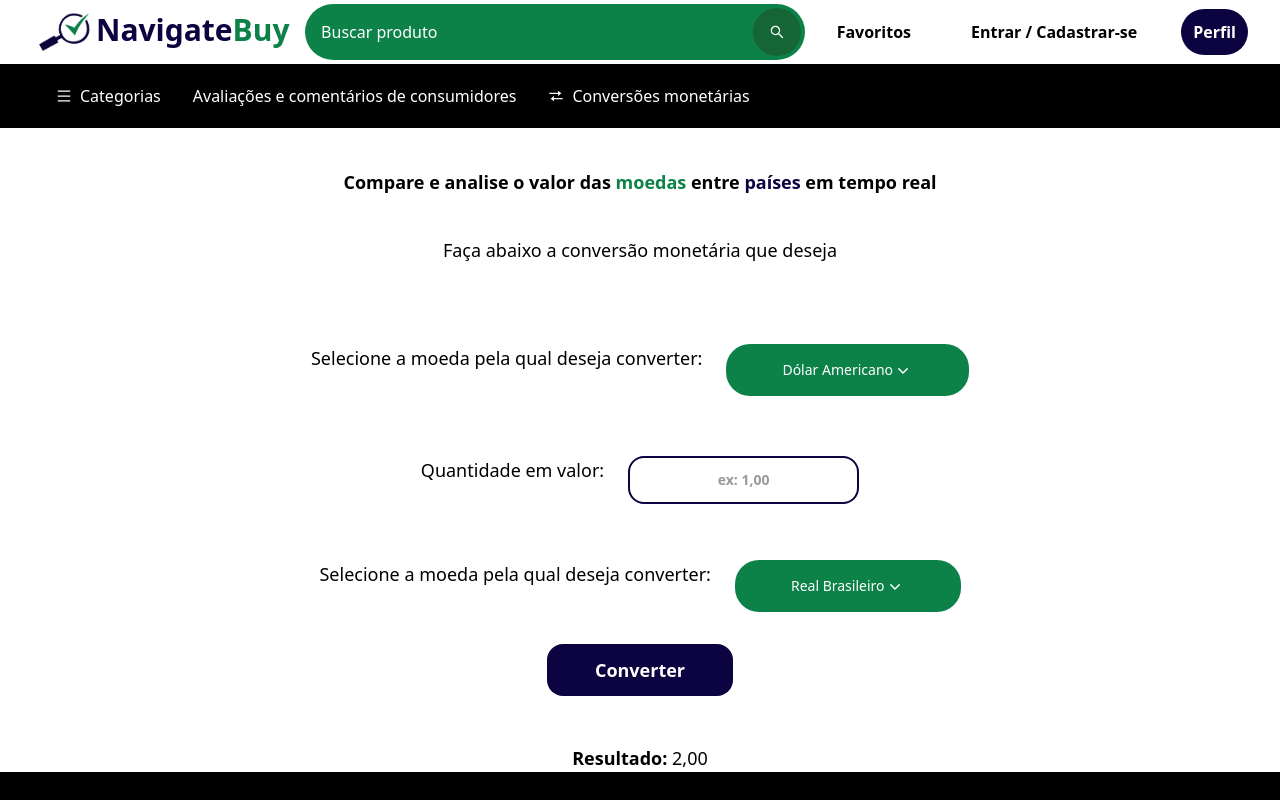
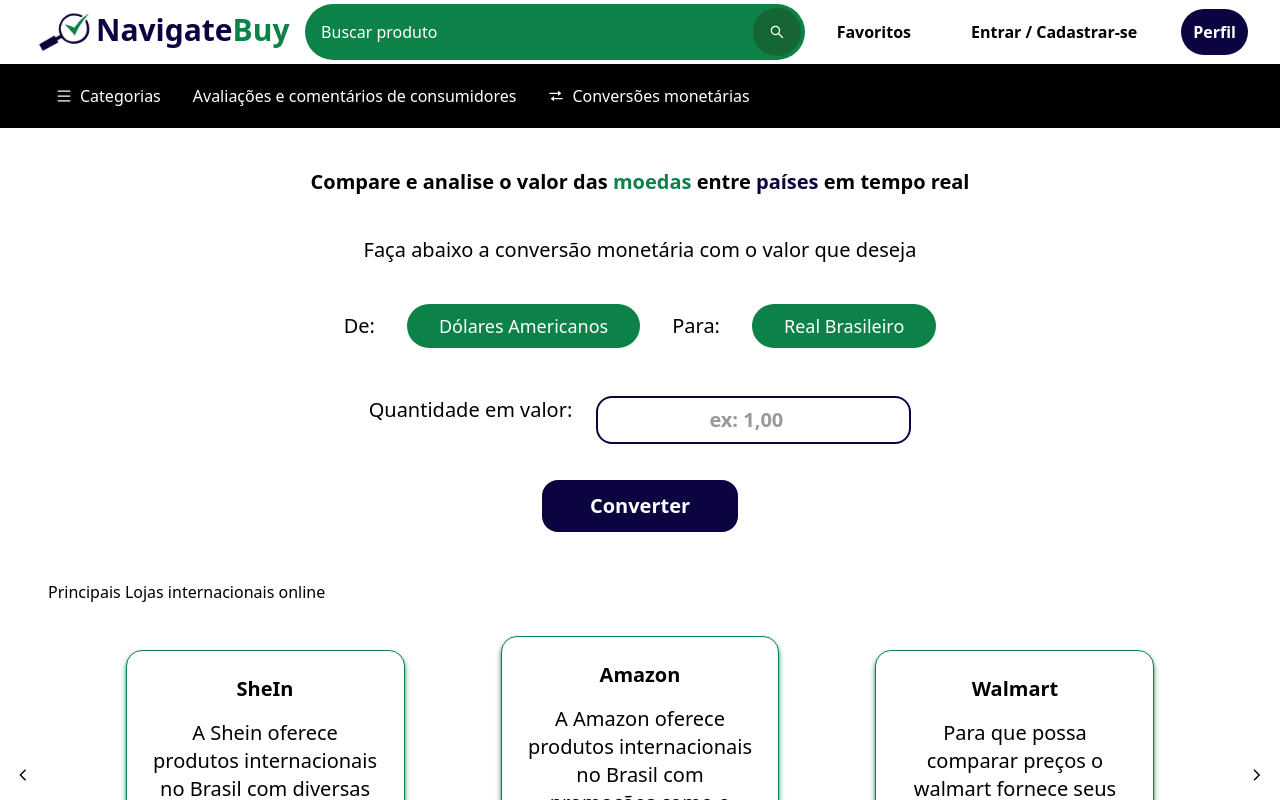
Before and after one commit to LuisaSantosSilva/NavigateBuyTCC, a Next.js app: page /conversoes in a window 1280 px wide. Shown: the top 800 px of the page. Built offline with nearby package versions, Linux system fonts and the light colour scheme.

Commit message:
página conversões atualizada

```diff
--- a/src/pages/conversoes.tsx
+++ b/src/pages/conversoes.tsx
@@ -1,98 +1,154 @@
-import Link from "next/link";
+import Link from "next/link"
 import Navbar from "../components/navbar";
 import Footer from "../components/footer";
-import { Menu, MenuButton, MenuItem, MenuItems } from "@headlessui/react";
-import { ChevronDownIcon } from "@heroicons/react/20/solid";
+import { Menu, MenuButton } from "@headlessui/react";
+import { MdArrowForwardIos, MdArrowBackIosNew } from "react-icons/md";
 import "../app/globals.css";
-import React from 'react'
+import React, { useState } from 'react';
 
-const conversoes = () => {
+const formatNumber = (num: number) => {
+    return new Intl.NumberFormat('pt-BR', {
+        minimumFractionDigits: 2,
+        maximumFractionDigits: 2
+    }).format(num);
+};
+
+const Conversoes = () => {
+    const [amount, setAmount] = useState<number>(0);
+    const [fromCurrency] = useState<string>('USD');
+    const [toCurrency] = useState<string>('BRL');
+    const [result, setResult] = useState<number | null>(null);
+    const [error, setError] = useState<string | null>(null);
+
+    const handleConversion = async () => {
+
+        if (isNaN(amount) || amount <= 0) {
+            setError('Por favor, insira um valor numérico válido.');
+            setResult(null);
+            return;
+        }
+
+        try {
+            const response = await fetch(`https://economia.awesomeapi.com.br/json/last/${fromCurrency}-${toCurrency}`);
+            const data = await response.json();
+            const rate = data[`${fromCurrency}${toCurrency}`].bid;
+            setResult(amount * parseFloat(rate));
+            setError(null);
+        } catch (error) {
+            setError('Erro ao buscar dados de conversão.');
+            setResult(null);
+        }
+    };
+
     return (
         <main>
             <Navbar />
             <div className="container text-center mt-10">
-                <div className="font-bold text-lg mb-8">
+                <div className="font-bold text-xl mb-8">
                     <p>
                         Compare e analise o valor das
                         <span className="text-navigategreen"> moedas</span> entre
                         <span className="text-navigateblue"> países</span> em tempo real
                     </p>
                 </div>
-                <div className="text-lg mt-10">
-                    <p>Faça abaixo a conversão monetária que deseja</p>
+                <div className="text-xl mt-10">
+                    <p>Faça abaixo a conversão monetária com o valor que deseja</p>
                 </div>
-                <div className="flex justify-center text-lg mt-20">
-                    <div className="mr-6">
-                        <p>Selecione a moeda pela qual deseja converter:</p>
+                <div className="flex justify-center items-center mt-10">
+                    <div className="flex items-center space-x-8">
+                        <div className="text-xl">
+                            <p>De:</p>
                         </div>
                         <Menu as="div" className="relative inline-block text-left">
-                        <div className="mb-3">
-                            <MenuButton className="inline-flex w-full justify-center rounded-3xl px-14 py-4 text-sm bg-navigategreen text-white hover:bg-green-600 max-[400px]:px-7 max-[400px]:py-2 ">
-                                Dólar Americano
-                                <ChevronDownIcon aria-hidden="true" className="h-5 w-5 text-white" />
+                            <MenuButton value={fromCurrency} className="inline-flex w-full justify-center rounded-3xl px-8 py-2 text-lg bg-navigategreen text-white max-[450px]:px-3 max-[400px]:py-2">
+                                <p>Dólares Americanos</p>
                             </MenuButton>
+                        </Menu>
+                        <div className="text-xl">
+                            <p>Para:</p>
                         </div>
-                        <MenuItems transition className="right-0 z-10 mt-2 w-56 origin-top-right rounded-xl bg-white border-2 border-navigategreen transition focus:outline-none data-[closed]:scale-95 data-[closed]:transform data-[closed]:opacity-0 data-[enter]:duration-100 data-[leave]:duration-75 data-[enter]:ease-out data-[leave]:ease-in">
-                            <MenuItem>
-                                <a href="#" className="block px-4 py-2 text-sm text-black data-[focus]:font-bold border-b border-navigategreen">
-                                    Real Brasileiro
-                                </a>
-                            </MenuItem>
-                            <MenuItem>
-                                <a href="#" className="block px-4 py-2 text-sm text-black data-[focus]:font-bold border-b border-navigategreen">
-                                    Euro
-                                </a>
-                            </MenuItem>
-                            <MenuItem>
-                                <a href="#" className="block px-4 py-2 text-sm text-black data-[focus]:font-bold border-b border-navigategreen">
-                                    Dólar Americano
-                                </a>
-                            </MenuItem>
-                        </MenuItems>
+                        <Menu as="div" className="relative inline-block text-left">
+                            <MenuButton value={toCurrency} className="inline-flex w-full justify-center rounded-3xl px-8 py-2 text-lg bg-navigategreen text-white max-[450px]:px-3 max-[400px]:py-2">
+                                <p>Real Brasileiro</p>
+                            </MenuButton>
                         </Menu>
                     </div>
-                <div className="flex justify-center text-lg mt-12">
+                </div>
+                <div className="flex justify-center text-xl mt-12">
                     <p className="mr-6">Quantidade em valor:</p>
-                    <input placeholder="ex: 1,00" className="mb-2 rounded-2xl px-1 py-3 text-sm border-2 text-center placeholder-opacity-40 font-semibold placeholder-black border-navigateblue bg-white text-black" />
+                    <input
+                        type="number"
+                        step="0.01"
+                        value={amount === 0 ? '' : amount}
+                        onChange={(e) => setAmount(parseFloat(e.target.value))}
+                        placeholder="ex: 1,00"
+                        className="mb-2 rounded-2xl px-1 py-2 border-2 text-center placeholder-opacity-40 font-semibold placeholder-black border-navigateblue bg-white text-black"
+                    />
                 </div>
-                <div className="flex justify-center text-lg mt-12">
-                    <div className="mr-6">
-                        <p>Selecione a moeda pela qual deseja converter:</p>
+                <button
+                    onClick={handleConversion}
+                    className="inline-flex justify-center mt-7 mb-12 rounded-2xl bg-navigateblue px-12 py-3 text-xl font-semibold text-white hover:bg-blue-600"
+                >
+                    Converter
+                </button>
+                {result !== null && (
+                    <div className="flex justify-center">
+                        <p className="text-xl"><span className="font-bold">Resultado: </span>R$ {result !== null ? formatNumber(result) : '0,00'}</p>
                     </div>
-                    <Menu as="div" className="relative inline-block text-left">
-                        <div className="mb-3">
-                            <MenuButton className="inline-flex w-full justify-center rounded-3xl px-14 py-4 text-sm bg-navigategreen text-white hover:bg-green-600 max-[400px]:px-7 max-[400px]:py-2 ">
-                                Real Brasileiro
-                                <ChevronDownIcon aria-hidden="true" className="h-5 w-5 text-white" />
-                            </MenuButton>
+                )}
+                {error && (
+                    <div className="flex justify-center">
+                        <p className="text-xl text-red-500">{error}</p>
                     </div>
-                        <MenuItems transition className="right-0 z-10 mt-2 w-56 origin-top-right rounded-xl bg-white border-2 border-navigategreen transition focus:outline-none data-[closed]:scale-95 data-[closed]:transform data-[closed]:opacity-0 data-[enter]:duration-100 data-[leave]:duration-75 data-[enter]:ease-out data-[leave]:ease-in">
-                            <MenuItem>
-                                <a href="#" className="block px-4 py-2 text-sm text-black data-[focus]:font-bold border-b border-navigategreen">
-                                    Real Brasileiro
-                                </a>
-                            </MenuItem>
-                            <MenuItem>
-                                <a href="#" className="block px-4 py-2 text-sm text-black data-[focus]:font-bold border-b border-navigategreen">
-                                    Euro
-                                </a>
-                            </MenuItem>
-                            <MenuItem>
-                                <a href="#" className="block px-4 py-2 text-sm text-black data-[focus]:font-bold border-b border-navigategreen">
-                                    Dólar Americano
-                                </a>
-                            </MenuItem>
-                        </MenuItems>
-                    </Menu>
+                )}
+                <div className="flex justify-start ml-12 max-[450px]:justify-center">
+                    <p>Principais Lojas internacionais online</p>
                 </div>
-                <button className="inline-flex justify-center mt-5 mb-12 rounded-2xl bg-navigateblue px-12 py-3 text-lg font-semibold text-white hover:bg-blue-600">Converter</button>
-                <div className="flex justify-center">
-                    <p className="text-lg"><span className="font-bold">Resultado:</span> 2,00</p>
+                <div className="flex items-center justify-center space-x-24 mt-4 px-4 py-4">
+                    <MdArrowBackIosNew />
+                    <div className="rounded-2xl border shadow-md border-navigategreen shadow-navigategreen bg-white text-xl w-80 h-auto p-6">
+                        <p className="text-center font-semibold mb-4">
+                            SheIn
+                        </p>
+                        <div className="text-center mb-4">
+                            <p>A Shein oferece produtos
+                                internacionais no Brasil
+                                com diversas promoções
+                            </p>
                         </div>
+                        <Link href="" className="text-black underline">Acessar</Link>
+                    </div>
+                    <div className="rounded-2xl border shadow-md border-navigategreen shadow-navigategreen bg-white text-xl w-80 h-auto p-6">
+                        <p className="text-center font-semibold mb-4">
+                            Amazon
+                        </p>
+                        <div className="text-center mb-4">
+                            <p>A Amazon oferece produtos
+                                internacionais no Brasil com
+                                promoções como o prime day
+                            </p>
+                        </div>
+                        <Link href="" className="text-black underline">Acessar</Link>
+                    </div>
+                    <div className="rounded-2xl border shadow-md border-navigategreen shadow-navigategreen bg-white text-xl w-80 h-auto p-6">
+                        <p className="text-center font-semibold mb-4">
+                            Walmart
+                        </p>
+                        <div className="text-center mb-4">
+                            <p>Para que possa comparar
+                                preços o walmart fornece
+                                seus preços em dólar
+                            </p>
+                        </div>
+                        <Link href="" className="text-black underline">Acessar</Link>
+                    </div>
+                    <MdArrowForwardIos />
+                </div>
+
             </div>
             <Footer />
         </main>
-    )
+    );
 }
 
-export default conversoes
+export default Conversoes;
```
Lines whose indentation alone changed are shown as unchanged.
